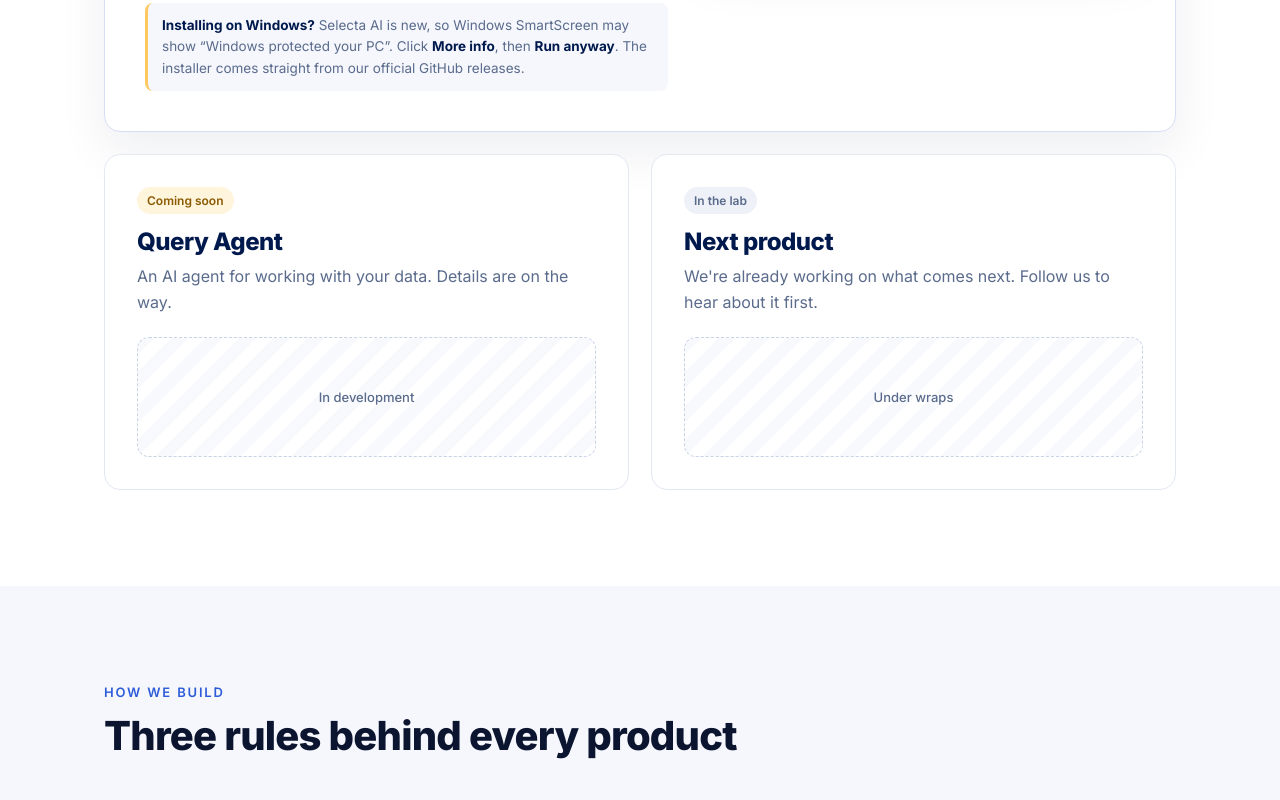
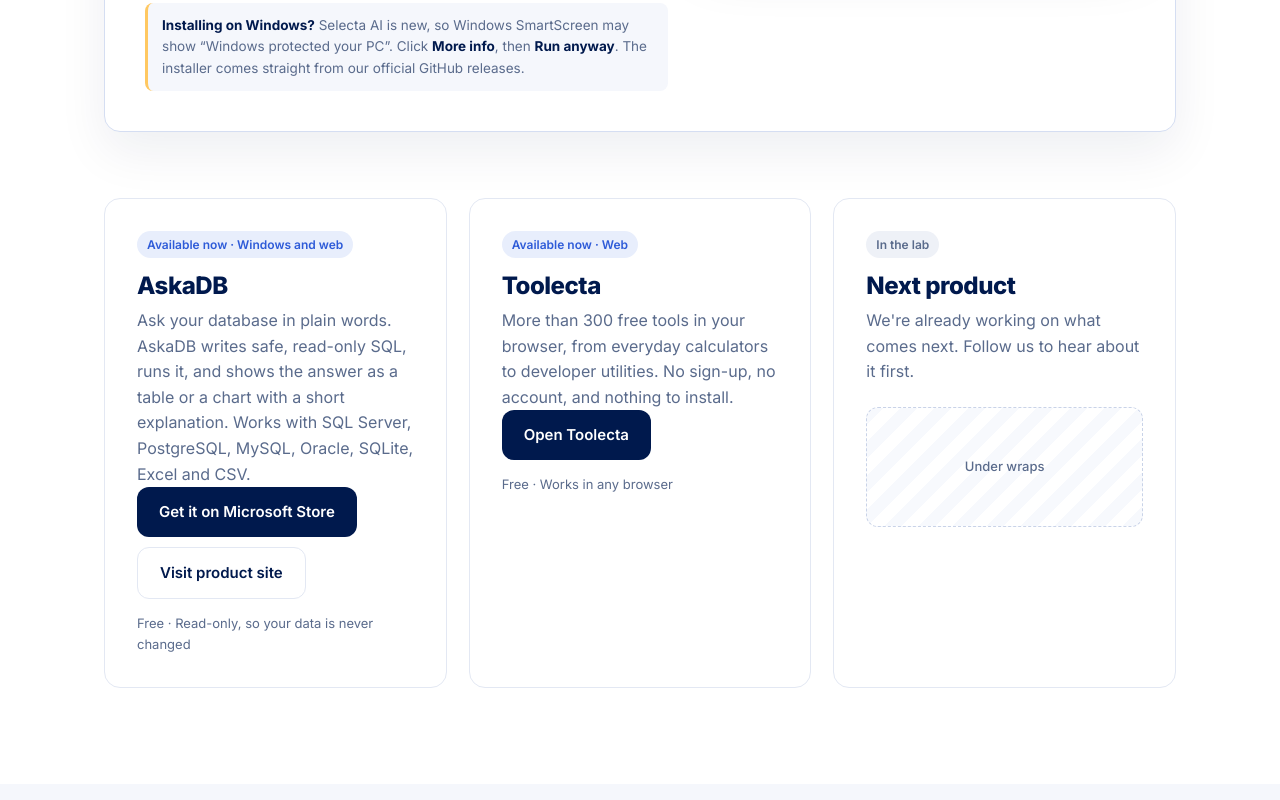
Before and after one commit to selectalabs/selectalabs.github.io, a plain HTML site: page index.html in a window 1280 px wide. Shown: the part 1524-2324 px from the top of the page. Drawn offline with Linux system fonts and the light colour scheme.

Commit message:
Add AskaDB and Toolecta to products

```diff
--- a/index.html
+++ b/index.html
@@ -202,7 +202,7 @@
     <div class="wrap">
       <div class="eyebrow">Products</div>
       <h2>Built to fit into the way you already work</h2>
-      <p class="lead">One flagship product available today, and more in the lab.</p>
+      <p class="lead">Three products available today, and more in the lab.</p>
 
       <div class="products">
         <article class="card flag" id="selecta-ai">
@@ -234,12 +234,25 @@
           </div>
         </article>
 
-        <div class="duo">
-          <article class="card soon">
-            <span class="tag gold">Coming soon</span>
-            <h3>Query Agent</h3>
-            <p class="sub">An AI agent for working with your data. Details are on the way.</p>
-            <div class="placeholder">In development</div>
+        <div class="grid3">
+          <article class="card soon" id="askadb">
+            <span class="tag">Available now &middot; Windows and web</span>
+            <h3>AskaDB</h3>
+            <p class="sub">Ask your database in plain words. AskaDB writes safe, read-only SQL, runs it, and shows the answer as a table or a chart with a short explanation. Works with SQL Server, PostgreSQL, MySQL, Oracle, SQLite, Excel and CSV.</p>
+            <div class="actions">
+              <a class="btn btn-navy" href="https://apps.microsoft.com/detail/9N9RGB8ZRK8N" target="_blank" rel="noopener">Get it on Microsoft Store</a>
+              <a class="btn btn-line" href="https://mohamed-hamdy.github.io/askadb-site/" target="_blank" rel="noopener">Visit product site</a>
+            </div>
+            <div class="meta">Free &middot; Read-only, so your data is never changed</div>
+          </article>
+          <article class="card soon" id="toolecta">
+            <span class="tag">Available now &middot; Web</span>
+            <h3>Toolecta</h3>
+            <p class="sub">More than 300 free tools in your browser, from everyday calculators to developer utilities. No sign-up, no account, and nothing to install.</p>
+            <div class="actions">
+              <a class="btn btn-navy" href="https://selectalabs.github.io/toolecta/" target="_blank" rel="noopener">Open Toolecta</a>
+            </div>
+            <div class="meta">Free &middot; Works in any browser</div>
           </article>
           <article class="card soon">
             <span class="tag grey">In the lab</span>
@@ -308,6 +321,8 @@
     <nav>
       <a href="#products">Products</a>
       <a href="https://selectalabs.github.io/SelectaAI/" target="_blank" rel="noopener">Selecta AI</a>
+      <a href="https://mohamed-hamdy.github.io/askadb-site/" target="_blank" rel="noopener">AskaDB</a>
+      <a href="https://selectalabs.github.io/toolecta/" target="_blank" rel="noopener">Toolecta</a>
       <a href="https://www.linkedin.com/company/selectalabs/" target="_blank" rel="noopener">LinkedIn</a>
     </nav>
     <div>© <span id="y">2026</span> Selecta Labs</div>
```
